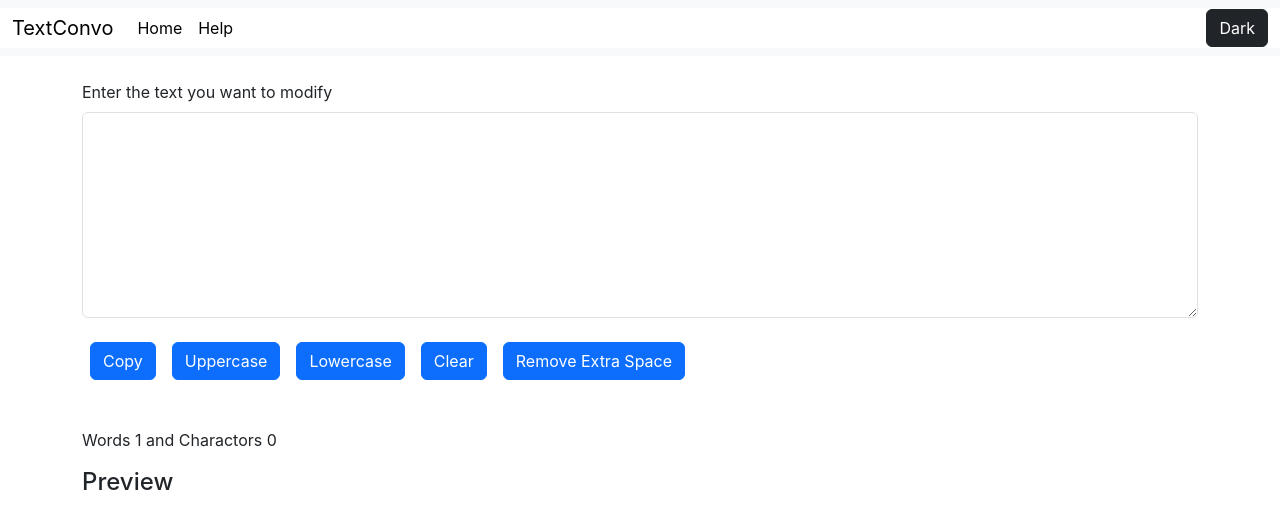
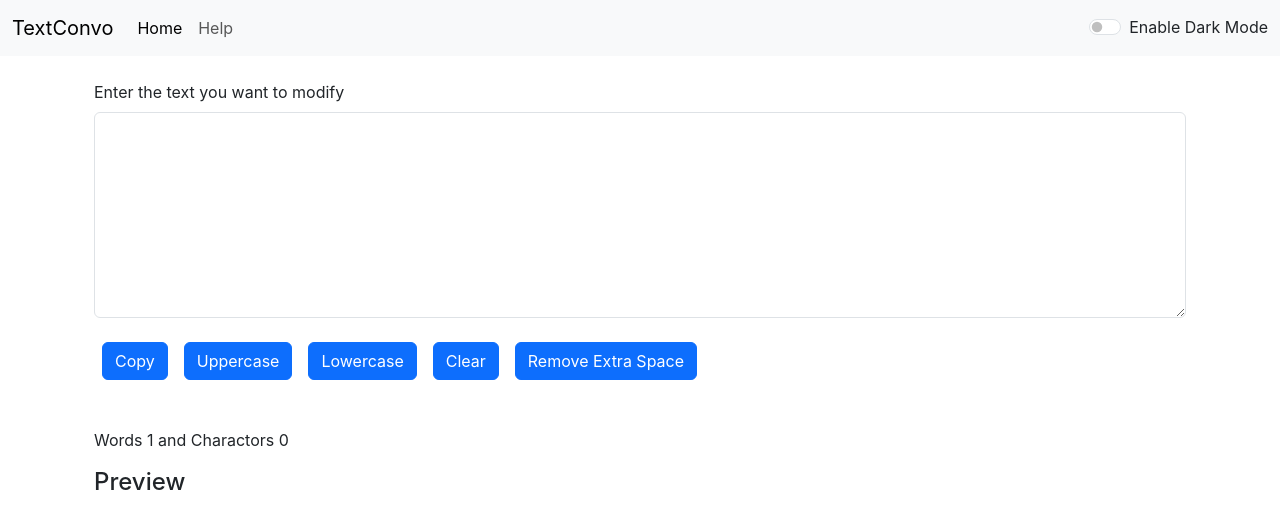
Before and after one commit to Kris0011/LearnReact, a React (Create React App) app in the folder project3/: page / in a window 1280 px wide. Shown: the top 528 px of the page. Built offline with nearby package versions, Linux system fonts and the light colour scheme.

Commit message:
Toggle Dark Mode Fucntion added in App.js using hook state

```diff
--- a/project3/public/index.html
+++ b/project3/public/index.html
@@ -10,37 +10,14 @@
       content="Web site created using create-react-app"
     />
     <link rel="apple-touch-icon" href="%PUBLIC_URL%/logo192.png" />
-    <!--
-      manifest.json provides metadata used when your web app is installed on a
-      user's mobile device or desktop. See https://developers.google.com/web/fundamentals/web-app-manifest/
-    -->
     <link rel="manifest" href="%PUBLIC_URL%/manifest.json" />
-    <!--
-      Notice the use of %PUBLIC_URL% in the tags above.
-      It will be replaced with the URL of the `public` folder during the build.
-      Only files inside the `public` folder can be referenced from the HTML.
-
-      Unlike "/favicon.ico" or "favicon.ico", "%PUBLIC_URL%/favicon.ico" will
-      work correctly both with client-side routing and a non-root public URL.
-      Learn how to configure a non-root public URL by running `npm run build`.
-    -->
     <link href="https://cdn.jsdelivr.net/npm/bootstrap@5.3.0/dist/css/bootstrap.min.css" rel="stylesheet" integrity="sha384-9ndCyUaIbzAi2FUVXJi0CjmCapSmO7SnpJef0486qhLnuZ2cdeRhO02iuK6FUUVM" crossorigin="anonymous">
 
-    <title>React App</title>
+    <title>Text-Modification App</title>
   </head>
   <body>
     <noscript>You need to enable JavaScript to run this app.</noscript>
     <div id="root"></div>
-    <!--
-      This HTML file is a template.
-      If you open it directly in the browser, you will see an empty page.
-
-      You can add webfonts, meta tags, or analytics to this file.
-      The build step will place the bundled scripts into the <body> tag.
-
-      To begin the development, run `npm start` or `yarn start`.
-      To create a production bundle, use `npm run build` or `yarn build`.
-    -->
     <script src="https://cdn.jsdelivr.net/npm/bootstrap@5.3.0/dist/js/bootstrap.bundle.min.js" integrity="sha384-geWF76RCwLtnZ8qwWowPQNguL3RmwHVBC9FhGdlKrxdiJJigb/j/68SIy3Te4Bkz" crossorigin="anonymous"></script>
 
   </body>
--- a/project3/src/App.js
+++ b/project3/src/App.js
@@ -1,16 +1,31 @@
-import React from 'react'
 import Navbar from "./components/Navbar"
 import Form from "./components/Form"
+import React, { useState } from 'react'
 
 function App() {
+  const [textMode,setTextMode] = useState('Enable Dark Mode');
+  const [mode,setMode] = useState('light');
+
+  const toggleMode = () =>{
+    if(mode === 'dark'){
+      setMode('light');
+      setTextMode('Enable Dark Mode');
+
+    }
+    else{
+      setMode('dark');
+      setTextMode('Disable Dark Mode');
+
+
+    }
+  }
   return (
-   <>
-    <Navbar item2="Help"/>
-    <div className="container">
-
-    <Form title="Enter the text you want to modify"/>
+   <body data-bs-theme={mode}>
+    <Navbar item2="Help" mode={mode}  toggleMode={toggleMode} textMode={textMode}/>
+    <div className="container" >
+    <Form title="Enter the text you want to modify" mode={mode}/>
     </div>
-   </>
+   </body>
   );
 }
 
--- a/project3/src/components/Form.js
+++ b/project3/src/components/Form.js
@@ -22,7 +22,6 @@
     }
     const handleCopy = () =>{
         var newText = text ;
-        console.log(newText);
         // newText.select();
         navigator.clipboard.writeText(newText.value);
     }
@@ -35,7 +34,7 @@
 
     const [text, setText] = useState("");
     return (
-        <>
+        <div className="container" data-bs-theme={props.mode}>
             <div className="my-4">
                 <label htmlFor="exampleFormControlTextarea1" className="form-label">{props.title}</label>
                 <textarea className="form-control" id="exampleFormControlTextarea1" rows="8" onChange={changeText} value={text}></textarea>
@@ -55,7 +54,7 @@
                 </div>
             </div>
 
-        </>
+        </div>
 
     );
 }
--- a/project3/src/components/Navbar.js
+++ b/project3/src/components/Navbar.js
@@ -1,41 +1,13 @@
-import React , {useState} from "react";
+import React, { useState } from "react";
 import PropTypes from "prop-types";
 
 export default function Navbar(props) {
-  const changeStyle = () =>{
-    if(myStyle.color === 'black'){
-      setStyle({
-        color : 'white',
-        backgroundColor : 'black'
-      })
-      setBtnText('Light');
-      setBtnClass('btn btn-light');
 
-    }
-    else{
-      setStyle({
-        color : 'black',
-        backgroundColor : 'white'
-      })
-      setBtnText('Dark');
-      setBtnClass('btn btn-dark');
-
-
-    }
-
-  }
-  const [myStyle , setStyle] = useState({
-    color : 'black',
-    backgroundColor : 'white'
-  })
-
-  const [btnText, setBtnText] = useState('Dark');
-  const [btnClass, setBtnClass] = useState('btn btn-dark');
   return (
     <div>
-      <nav className="navbar navbar-expand-lg bg-body-tertiary" >
-        <div className="container-fluid" style={myStyle}>
-          <a className="navbar-brand" href="/" style={myStyle}>
+      <nav className="navbar navbar-expand-lg bg-body-tertiary" data-bs-theme={props.mode}>
+        <div className="container-fluid">
+          <a className="navbar-brand" href="/">
             TextConvo
           </a>
           <button
@@ -53,19 +25,21 @@
           <div className="collapse navbar-collapse" id="navbarSupportedContent">
             <ul className="navbar-nav me-auto mb-2 mb-lg-0">
               <li className="nav-item">
-                <a className="nav-link active" aria-current="page" href="/" style={myStyle}>
+                <a className="nav-link active" aria-current="page" href="/" >
                   {props.item1}
                 </a>
               </li>
               <li className="nav-item">
-                <a className="nav-link" href="/" style={myStyle}>
-                {props.item2}
+                <a className="nav-link" href="/">
+                  {props.item2}
                 </a>
               </li>
             </ul>
           </div>
-          {/* <button type="button" class="btn btn-light">Light</button> */}
-          <button type="button" className={btnClass} onClick={changeStyle}>{btnText}</button>
+          <div class="form-check form-switch">
+            <input class="form-check-input" type="checkbox" role="switch" id="flexSwitchCheckChecked" onClick={props.toggleMode}/>
+            <label class="form-check-label" for="flexSwitchCheckChecked">{props.textMode}</label>
+          </div>
         </div>
       </nav>
     </div>
--- a/project3/src/index.css
+++ b/project3/src/index.css
@@ -5,6 +5,7 @@
     sans-serif;
   -webkit-font-smoothing: antialiased;
   -moz-osx-font-smoothing: grayscale;
+  height: 2000px;
 }
 
 code {
```
